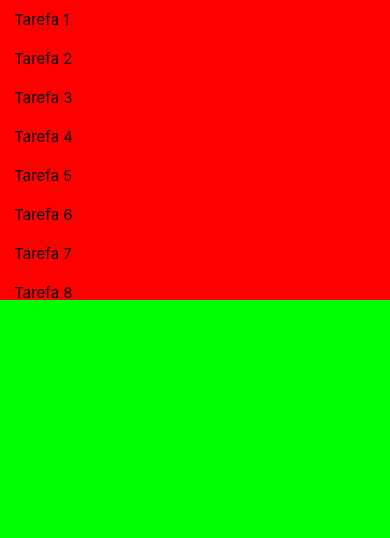
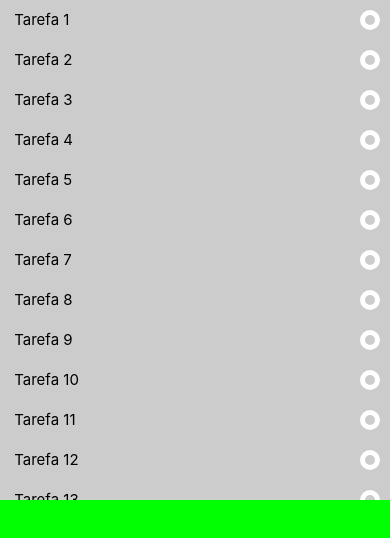
Before and after one commit to weullermarcos/react_native_1, a React Native app: screen / in a window 390 px wide. Shown: the top 538 px of the page. Built offline with nearby package versions, Linux system fonts and the light colour scheme.

Commit message:
TouchableOpacity

```diff
--- a/App.js
+++ b/App.js
@@ -33,21 +33,30 @@ const Page = styled.SafeAreaView `
   background-color: #00FF00;
 `;
 
-const Item = styled.View `
+const Item = styled.TouchableOpacity `
   padding:10px;
+  background-color: #CCCCCC;
+  flex-direction: row;
+`;
+
+const ItemCheck = styled.View `
+  width:20px;
+  height: 20px;
+  border-radius:10px;
+  border:5px solid #FFFFFF;
 `;
 
 const Scroll = styled.ScrollView `
   flex:1;
   background-color: #FF0000;
   width:100%;
-  max-height:300px;
+  max-height:500px;
 `;
 
 const ItemText = styled.Text `
   font-size:15px;
+  flex:1;
 `;
-
 
 export default () =>{
 
@@ -108,8 +117,11 @@ export default () =>{
         {lista.map((item, index)=> {
 
           return (
-            <Item key={index}>
-              <ItemText> {item.task} </ItemText>
+            <Item key={index} activeOpacity={0.7}>
+              <>
+                <ItemText> {item.task} </ItemText>
+                <ItemCheck></ItemCheck>
+              </>
             </Item>
           );
         })}
```
